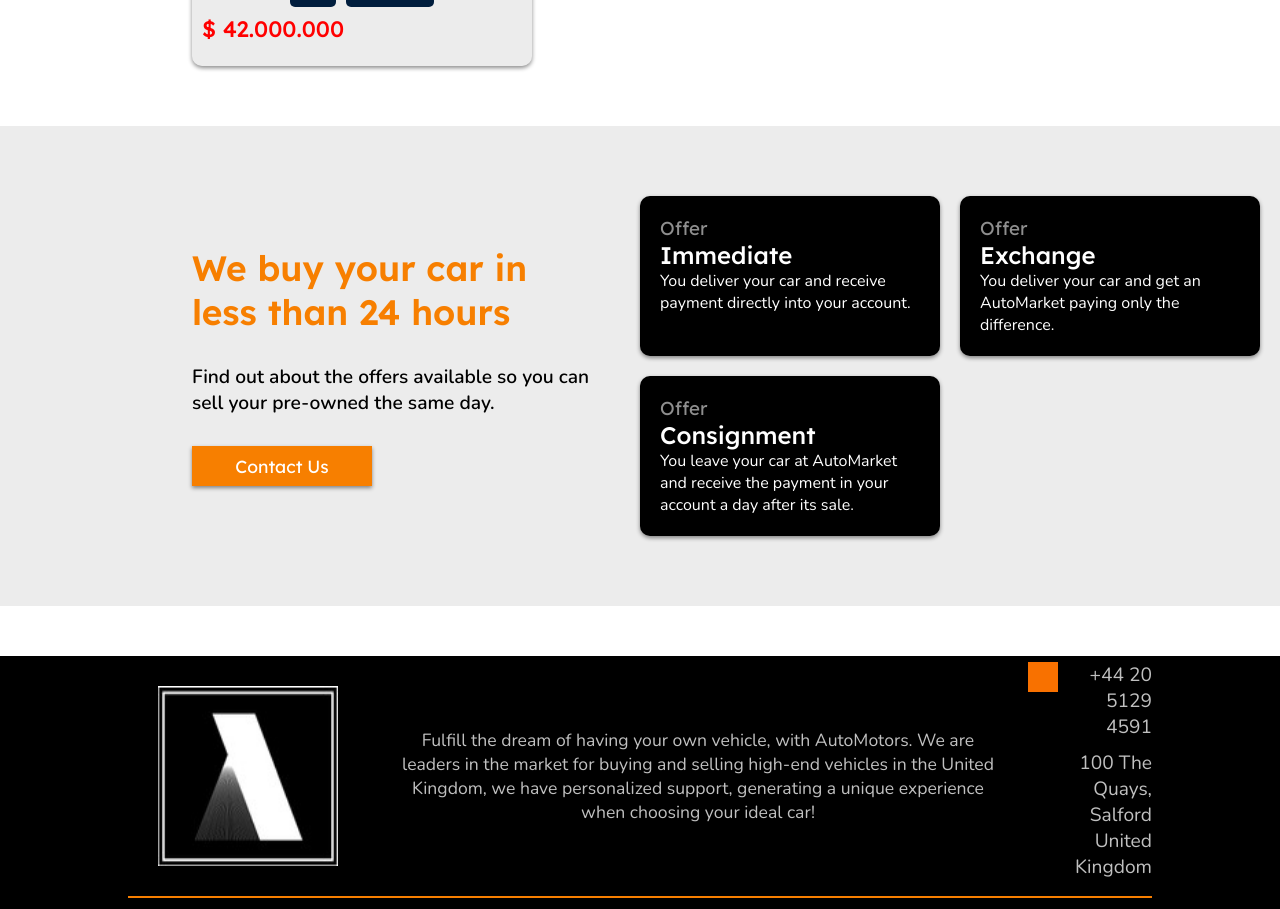
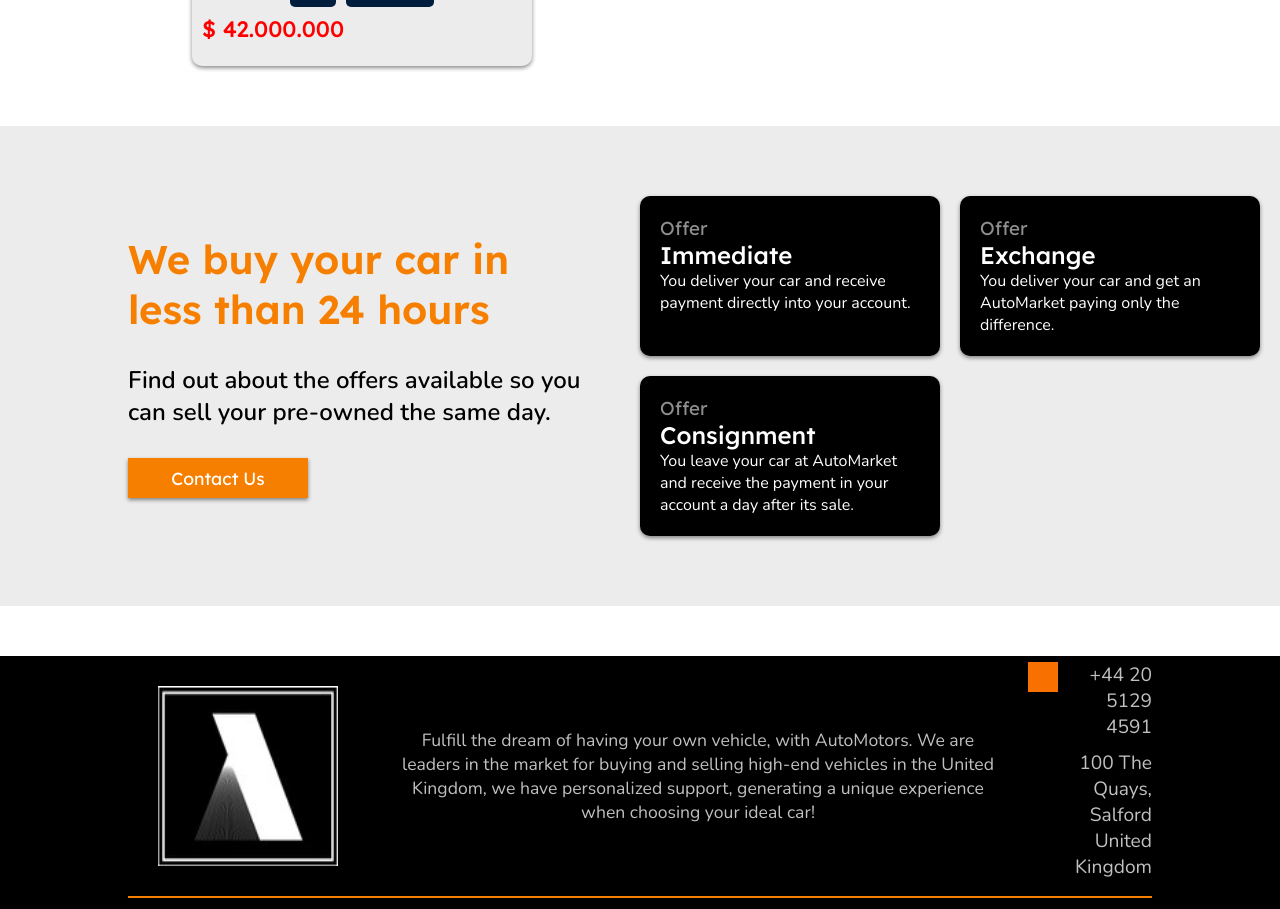
Before and after one commit to GmedicJaimes/automarket-project, a React (Vite) app in the folder client/: page /car-shop in a window 1280 px wide. Shown: the part 2400-3309 px from the top of the page. Built offline with nearby package versions, Linux system fonts and the light colour scheme; grey boxes are pictures that could not be loaded.

Commit message:
arreglo tamaño banner

```diff
--- a/client/src/components/BannerVenta/Venta.css
+++ b/client/src/components/BannerVenta/Venta.css
@@ -8,8 +8,8 @@
 }
 
 .venta-infoPrincipal {
-  max-width: 70%;
-  margin-left: 15%;
+  max-width: 80%;
+  margin-left: 10%;
   height: 100%;
   display: flex;
   align-items: center;
@@ -17,7 +17,7 @@
 }
 
 .ar-leftInfo {
-  width: 50%;
+  width: 60%;
   display: flex;
   flex-direction: column;
 }
@@ -30,14 +30,14 @@
 }
 
 .ar-leftInfo h1 {
-  font-size: 2.2em;
+  font-size: 2.5em;
   font-family: "Lexend Deca";
   color: #f77f00;
   margin-bottom: 30px;
 }
 
 .ar-leftInfo p {
-  font-size: 1.2em;
+  font-size: 1.5em;
   font-family: "Nunito";
   font-weight: 600;
 }
```
Also changed, not shown: client/src/components/FiltrosCards/FiltrosCards.jsx (added, +11 -0 lines).
